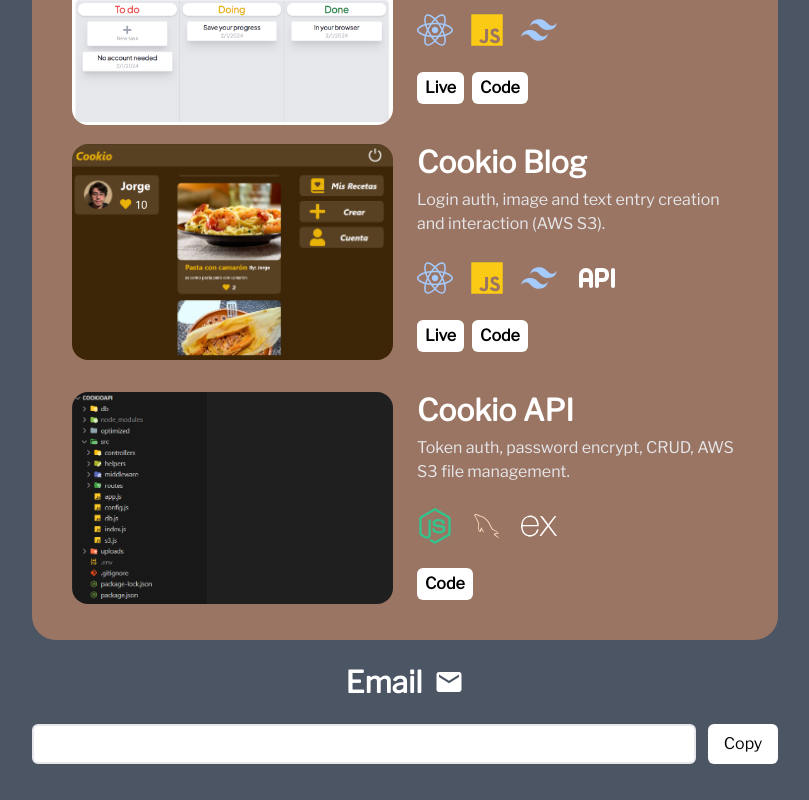
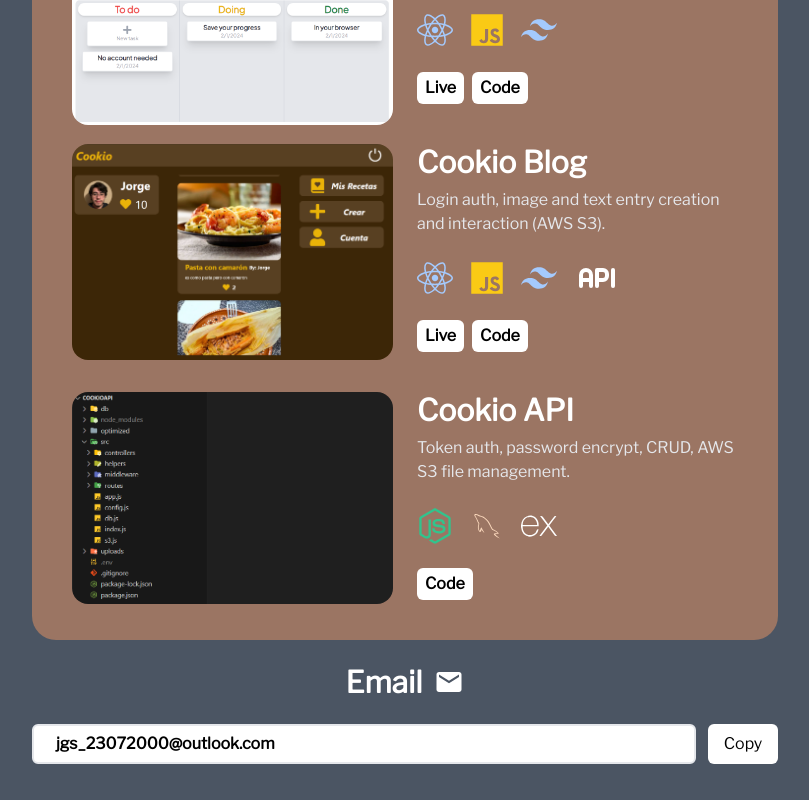
Before and after one commit to jorjeGs/portfolio, a React (Vite) app: page / in a window 1280 px wide. Shown: the part 1201-2001 px from the top of the page, without its empty margins (235-1044 px from the left). Built offline with nearby package versions, Linux system fonts and the light colour scheme; some icons are missing.

Commit message:
color fix

```diff
--- a/src/pages/home.jsx
+++ b/src/pages/home.jsx
@@ -196,7 +196,7 @@ const Home = () => {
                             <MdEmail className="text-3xl text-white" />
                         </div>
                         <div className="home-contact-email w-full flex justify-center items-center gap-3">
-                            <input className="w-full text-white h-10 rounded-md border-2 border-gray-200 font-bold focus:outline-none focus:border-blue-300" type="text" placeholder="Email" value="   jgs_23072000@outlook.com" disabled />
+                            <input className="w-full text-black h-10 rounded-md border-2 border-gray-200 font-bold focus:outline-none focus:border-blue-300" type="text" placeholder="Email" value="   jgs_23072000@outlook.com" disabled />
                             <button onClick={copyToClipboard} className="copy-email py-2 px-4 bg-white hover:bg-black text-black hover:text-white rounded-md transition duration-300 ease-in-out">Copy</button>
                         </div>
                     </div>
```
